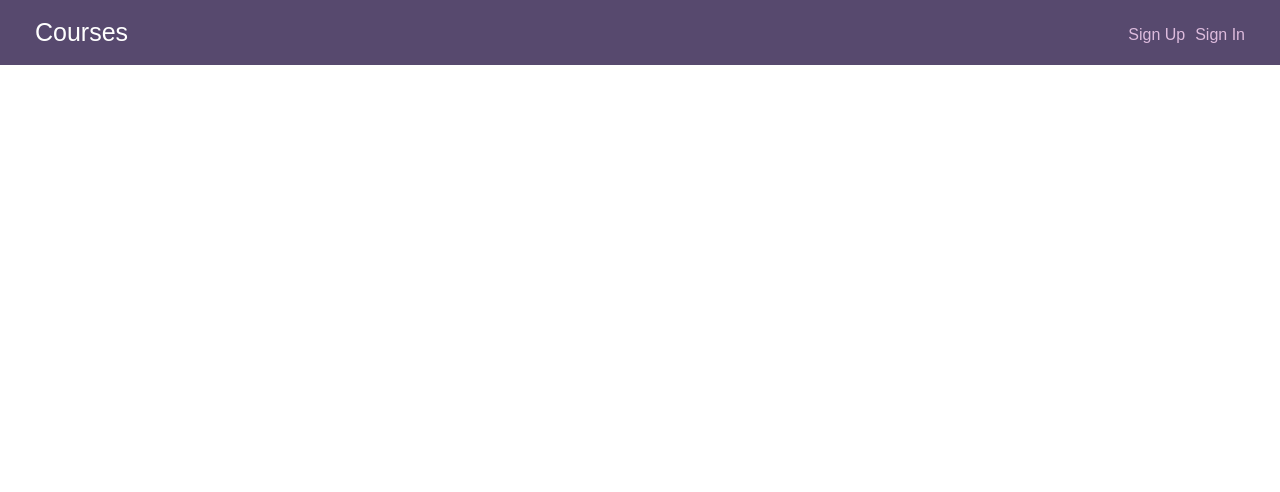
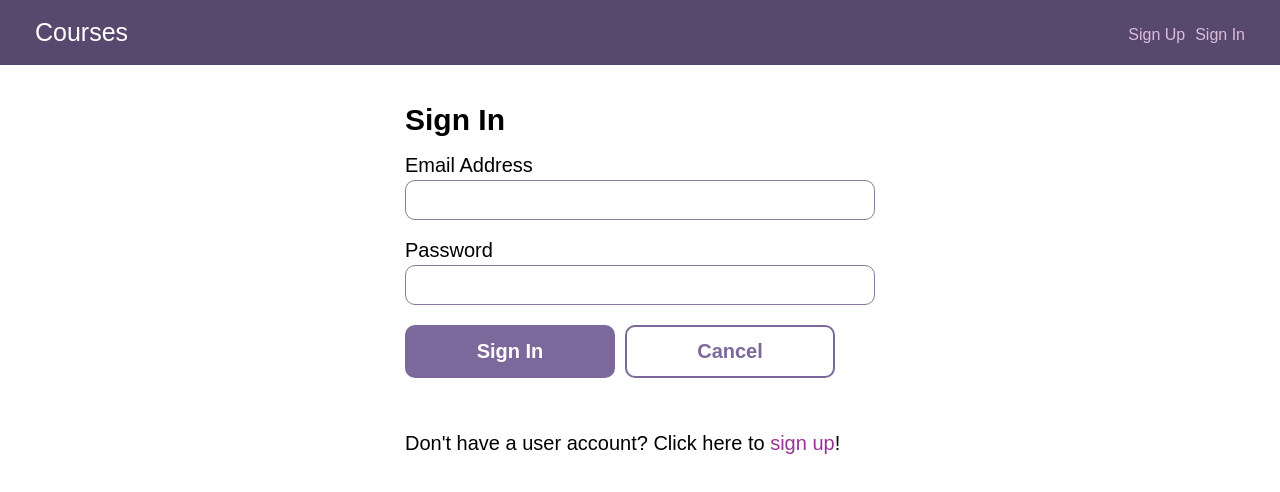
Before and after one commit to Avcx/10-course-app, a React (Create React App) app: page /signin in a window 1280 px wide. Shown: the top 492 px of the page. Built offline with nearby package versions, Linux system fonts and the light colour scheme.

Commit message:
Update UserSignIn

```diff
--- a/src/components/Nav.js
+++ b/src/components/Nav.js
@@ -10,16 +10,16 @@ const Nav = () => {
         <ul className="header--signedin">
           <li>Welcome, Joe Smith!</li>
           <li>
-            <Link to="/sign-out">Sign Out</Link>
+            <Link to="/signout">Sign Out</Link>
           </li>
         </ul>
       ) : (
         <ul className="header--signedout">
           <li>
-            <Link to="/sign-up">Sign Up</Link>
+            <Link to="/signup">Sign Up</Link>
           </li>
           <li>
-            <Link to="/sign-in">Sign In</Link>
+            <Link to="/signin">Sign In</Link>
           </li>
         </ul>
       )}
--- a/src/components/UserSignIn.js
+++ b/src/components/UserSignIn.js
@@ -1,3 +1,33 @@
-const UserSignIn = () => {};
+import { Link } from "react-router-dom";
+
+const UserSignIn = () => {
+  return (
+    <main>
+      <div className="form--centered">
+        <h2>Sign In</h2>
+
+        <form>
+          <label for="emailAddress">Email Address</label>
+          <input id="emailAddress" name="emailAddress" type="email" value="" />
+          <label for="password">Password</label>
+          <input id="password" name="password" type="password" value="" />
+          <button className="button" type="submit">
+            Sign In
+          </button>
+          <button
+            className="button button-secondary"
+            onclick="event.preventDefault(); location.href='index.html';"
+          >
+            Cancel
+          </button>
+        </form>
+        <p>
+          Don't have a user account? Click here to{" "}
+          <Link to="/signup">sign up</Link>!
+        </p>
+      </div>
+    </main>
+  );
+};
 
 export default UserSignIn;
--- a/src/context/UserContext.js
+++ b/src/context/UserContext.js
@@ -1,9 +1,26 @@
 import { createContext, useState } from "react";
-
+import { api } from "../utils/apihelper";
 const UserContext = createContext(null);
 
 export const UserProvider = (props) => {
   const [authUser, setAuthUser] = useState(null);
+
+  const signIn = async (credentials) => {
+    const response = await api("/users", "GET", null, credentials);
+    if (response.status === 200) {
+      const user = await response.json();
+      setAuthUser(user);
+      return user;
+    } else if (response.status === 401) {
+      return null;
+    } else {
+      throw new Error();
+    }
+  };
+
+  const signOut = () => {
+    setAuthUser(null);
+  };
 
   return (
     <UserContext.Provider value={{ authUser }}>
```
